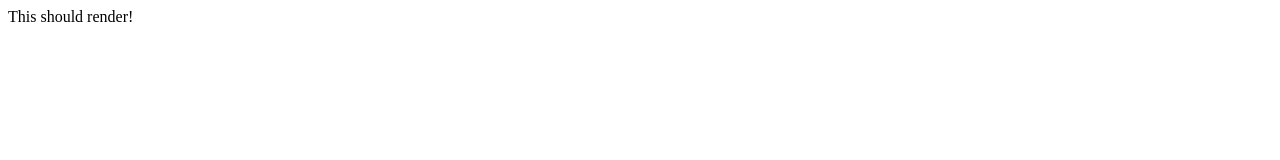
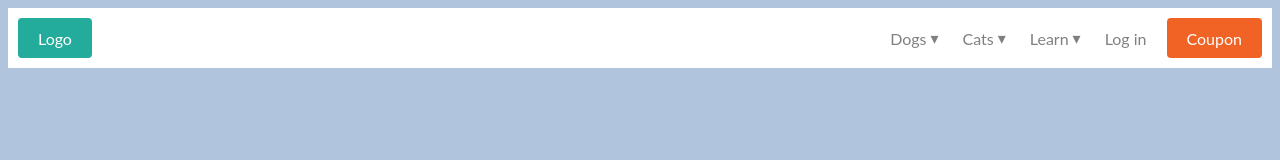
Before and after one commit to chiijlaw/nav-menu, a website: page public/index.html in a window 1280 px wide. Drawn offline with Linux system fonts and the light colour scheme.

Commit message:
Adds basic structure for nav bar. Adds dropdown content.

```diff
--- a/public/index.html
+++ b/public/index.html
@@ -4,9 +4,53 @@
     <meta charset="UTF-8" />
     <meta name="viewport" content="width=device-width, initial-scale=1.0" />
     <meta http-equiv="X-UA-Compatible" content="ie=edge" />
+    <link href="style.css" rel="stylesheet" type="text/css" />
+    <link
+      rel="stylesheet"
+      href="https://use.fontawesome.com/releases/v5.7.1/css/all.css"
+      integrity="sha384-fnmOCqbTlWIlj8LyTjo7mOUStjsKC4pOpQbqyi7RrhN7udi9RwhKkMHpvLbHG9Sr"
+      crossorigin="anonymous"
+    />
     <title>Navigation Menu</title>
   </head>
   <body>
-    <div>This should render!</div>
+    <div id="top-bar">
+      <a href="#" class="basic-box" id="logo">Logo</a>
+      <ul class="menu">
+        <li class="basic-box dropdown">
+          <a href="#">Dogs</a>
+          <span class="down-arrow">▾</span>
+          <div class="dropdown-content">
+            <a href="#">Recipes</a>
+            <a href="#">Variety Pack</a>
+            <a href="#">Treats</a>
+            <a href="#">Probiotics</a>
+            <a href="#">Microbiome</a>
+          </div>
+        </li>
+        <li class="basic-box dropdown">
+          <a href="#">Cats</a>
+          <span class="down-arrow">▾</span>
+          <div class="dropdown-content">
+            <a href="#">Recipes</a>
+            <a href="#">Treats</a>
+            <a href="#">Microbiome</a>
+          </div>
+        </li>
+        <li class="basic-box dropdown">
+          <a href="#">Learn</a>
+          <span class="down-arrow">▾</span>
+          <div class="dropdown-content">
+            <a href="#">Our Approach</a>
+            <a href="#">Success Stories</a>
+            <a href="#">Articles</a>
+          </div>
+        </li>
+        <li class="basic-box">
+          <a href="#">Log in</a>
+        </li>
+        <li class="basic-box" id="coupon">Coupon</li>
+      </ul>
+    </div>
   </body>
 </html>
--- /dev/null
+++ b/public/style.css
@@ -0,0 +1,79 @@
+body {
+  font-family: Lato, sans-serif;
+  background-color: lightsteelblue;
+}
+
+#top-bar {
+  background-color: #ffffff;
+  display: flex;
+  justify-content: space-between;
+  height: 60px;
+}
+
+#top-bar a {
+  text-decoration: none;
+}
+
+#logo {
+  background-color: #23ac9b;
+  color: #ffffff;
+  padding: 0 20px;
+  margin: 10px;
+  border-radius: 4px;
+}
+
+#coupon {
+  background-color: #f06324;
+  color: #ffffff;
+  padding: 0 20px;
+  margin: 10px;
+  border-radius: 4px;
+}
+
+.basic-box {
+  display: flex;
+  align-items: center;
+  padding: 0 10px;
+  color: gray;
+}
+
+.down-arrow {
+  padding: 4px;
+  color: inherit;
+}
+
+.menu {
+  display: flex;
+  flex-direction: row;
+  margin: 0;
+}
+
+.dropdown {
+  position: relative;
+}
+
+.basic-box > a {
+  color: inherit;
+}
+
+.basic-box:hover {
+  color: #f06324;
+}
+
+.dropdown-content {
+  display: none;
+  position: absolute;
+  background-color: #ffffff;
+}
+
+.dropdown-content > a {
+  color: black;
+}
+
+.dropdown:hover .dropdown-content {
+  display: flex;
+  flex-direction: column;
+  top: 60px;
+  width: 150px;
+  padding: 5px 20px;
+}
```
Also changed, not shown: client/app.js (added).
